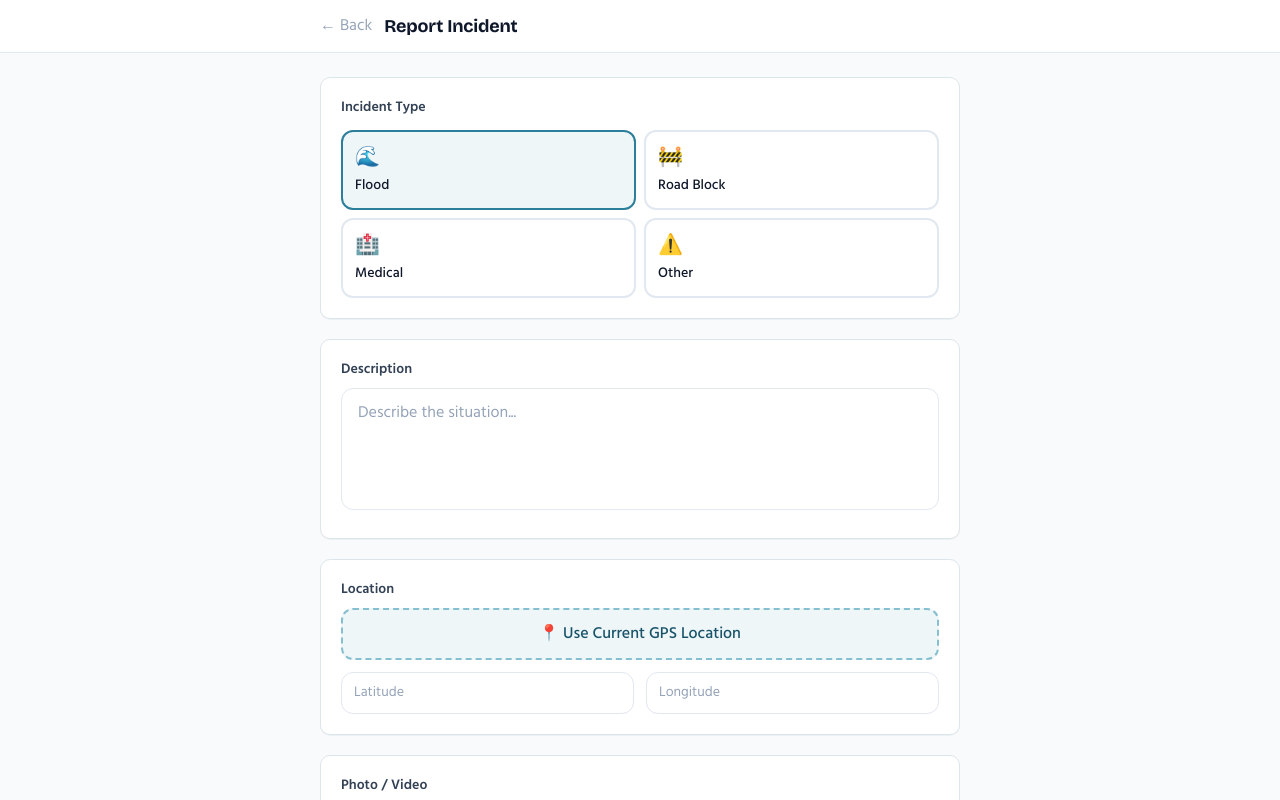
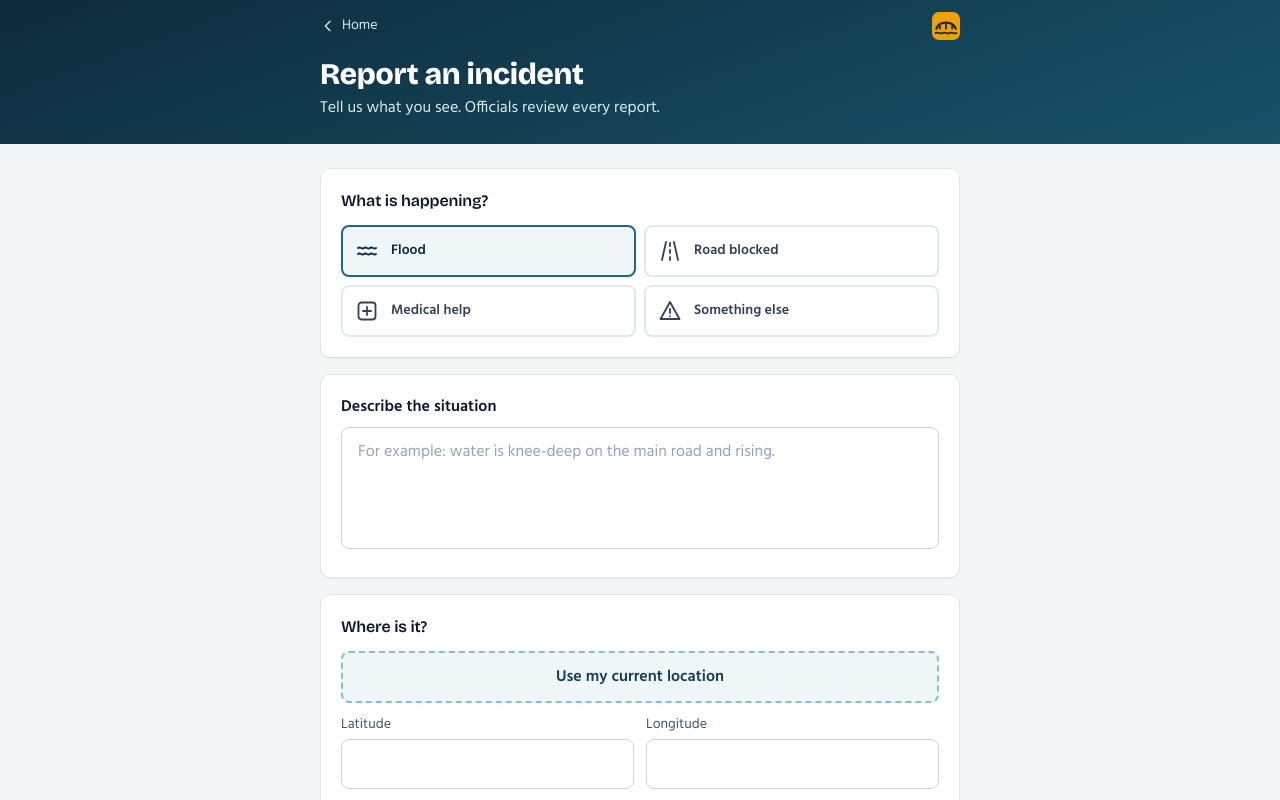
Before and after one commit to DeadlyPro34/suraksha-setu, a Next.js app in the folder frontend/: page /report in a window 1280 px wide. Shown: the top 800 px of the page. Built offline with nearby package versions, Linux system fonts and the light colour scheme.

Commit message:
Updated frontend files in test branch

```diff
--- a/frontend/app/(citizen)/report/page.tsx
+++ b/frontend/app/(citizen)/report/page.tsx
@@ -4,6 +4,8 @@ import { useState } from "react";
 import Link from "next/link";
 import { createReport } from "@/lib/api";
 import { Report } from "@/lib/types";
+import { Icon } from "@/components/Icons";
+import { PageHeader } from "@/components/PageHeader";
 
 export default function ReportIncident() {
   const [type, setType] = useState<Report["type"]>("flood");
@@ -59,141 +61,84 @@ export default function ReportIncident() {
     }
   };
 
+  const field = "w-full px-4 py-3 bg-white border border-slate-300 rounded-lg text-slate-900 placeholder:text-slate-400 focus:border-blue-600 focus:ring-2 focus:ring-blue-600/20 outline-none";
+  const TYPES = [
+    { value: "flood", icon: "flood", label: "Flood" },
+    { value: "road_block", icon: "road", label: "Road blocked" },
+    { value: "medical", icon: "medical", label: "Medical help" },
+    { value: "other", icon: "incident", label: "Something else" },
+  ];
+
   if (submitted) {
     return (
-      <div className="min-h-screen bg-slate-50 flex items-center justify-center p-4">
-        <div className="card p-8 max-w-md w-full text-center animate-fade-in">
-          <div className="text-5xl mb-4">✅</div>
-          <h2 className="text-xl font-bold text-slate-900 mb-2">Report Submitted</h2>
-          <p className="text-slate-500 text-sm mb-6">
-            Your report was saved and is pending verification. Keep this reference ID for follow-up.
-          </p>
-          <div className="p-3 bg-blue-50 border border-blue-200 rounded-xl mb-6">
-            <p className="text-xs text-blue-700 break-all">🆔 Report ID: {createdReport?.id}</p>
-            <p className="text-xs text-blue-700">📍 Location: {lat}, {lon}</p>
-            <p className="text-xs text-blue-700 mt-1">📝 Type: {type.replace("_", " ")}</p>
-          </div>
-          <Link href="/" className="inline-block px-6 py-2.5 gradient-primary text-white font-medium rounded-xl hover:opacity-90 transition-opacity">
-            Back to Home
-          </Link>
+      <div className="min-h-screen flex items-center justify-center p-4">
+        <div className="card p-8 max-w-md w-full animate-fade-in">
+          <span className="inline-flex w-12 h-12 rounded-full bg-emerald-100 text-emerald-700 items-center justify-center"><Icon name="check" className="w-7 h-7" /></span>
+          <h1 className="font-display text-2xl font-bold text-slate-900 mt-4">Report received</h1>
+          <p className="text-slate-600 mt-1">It is saved and waiting for verification. Keep this ID if you need to follow up.</p>
+          <dl className="mt-5 rounded-lg bg-slate-50 border border-slate-200 divide-y divide-slate-200 text-sm">
+            <div className="p-3"><dt className="text-slate-500">Report ID</dt><dd className="font-semibold text-slate-900 break-all">{createdReport?.id}</dd></div>
+            <div className="p-3"><dt className="text-slate-500">Type</dt><dd className="font-semibold text-slate-900 capitalize">{type.replace(/_/g, " ")}</dd></div>
+            <div className="p-3"><dt className="text-slate-500">Location</dt><dd className="font-semibold text-slate-900">{lat}, {lon}</dd></div>
+          </dl>
+          <Link href="/" className="mt-6 block text-center py-3 bg-ink text-white font-semibold rounded-lg hover:bg-blue-800">Back to home</Link>
         </div>
       </div>
     );
   }
 
   return (
-    <div className="min-h-screen bg-slate-50">
-      {/* Header */}
-      <header className="bg-white border-b border-slate-200 sticky top-0 z-50">
-        <div className="max-w-2xl mx-auto px-4 py-3 flex items-center gap-3">
-          <Link href="/" className="text-slate-400 hover:text-slate-600 transition-colors">
-            ← Back
-          </Link>
-          <h1 className="text-lg font-bold text-slate-900">Report Incident</h1>
-        </div>
-      </header>
+    <div className="min-h-screen">
+      <PageHeader title="Report an incident" sub="Tell us what you see. Officials review every report." />
 
       <main className="max-w-2xl mx-auto px-4 py-6">
-        <form onSubmit={handleSubmit} className="space-y-5 animate-fade-in">
-          {/* Incident Type */}
-          <div className="card p-5">
-            <label className="block text-sm font-semibold text-slate-700 mb-3">Incident Type</label>
-            <div className="grid grid-cols-2 gap-2">
-              {[
-                { value: "flood", icon: "🌊", label: "Flood" },
-                { value: "road_block", icon: "🚧", label: "Road Block" },
-                { value: "medical", icon: "🏥", label: "Medical" },
-                { value: "other", icon: "⚠️", label: "Other" },
-              ].map((opt) => (
-                <button
-                  key={opt.value}
-                  type="button"
+        <form onSubmit={handleSubmit} className="space-y-4 animate-fade-in">
+          <fieldset className="card p-5">
+            <legend className="sr-only">Incident type</legend>
+            <h2 className="font-semibold text-slate-900 mb-3">What is happening?</h2>
+            <div role="radiogroup" aria-label="Incident type" className="grid grid-cols-2 gap-2">
+              {TYPES.map((opt) => (
+                <button key={opt.value} type="button" role="radio" aria-checked={type === opt.value}
                   onClick={() => setType(opt.value as Report["type"])}
-                  className={`p-3 rounded-xl border-2 text-left transition-all duration-200 ${
-                    type === opt.value
-                      ? "border-blue-500 bg-blue-50"
-                      : "border-slate-200 bg-white hover:border-slate-300"
-                  }`}
-                >
-                  <div className="text-xl mb-1">{opt.icon}</div>
-                  <div className="text-sm font-medium text-slate-900">{opt.label}</div>
+                  className={`p-3 rounded-lg border-2 text-left flex items-center gap-3 ${type === opt.value ? "border-blue-600 bg-blue-50 text-blue-900" : "border-slate-200 bg-white text-slate-700 hover:border-slate-300"}`}>
+                  <Icon name={opt.icon} className="w-6 h-6 shrink-0" />
+                  <span className="font-semibold text-sm">{opt.label}</span>
                 </button>
               ))}
             </div>
+          </fieldset>
+
+          <div className="card p-5">
+            <label htmlFor="desc" className="block font-semibold text-slate-900 mb-2">Describe the situation</label>
+            <textarea id="desc" value={description} onChange={(e) => setDescription(e.target.value)} rows={4} required
+              placeholder="For example: water is knee-deep on the main road and rising." className={`${field} resize-none`} />
           </div>
 
-          {/* Description */}
           <div className="card p-5">
-            <label className="block text-sm font-semibold text-slate-700 mb-2">Description</label>
-            <textarea
-              value={description}
-              onChange={(e) => setDescription(e.target.value)}
-              placeholder="Describe the situation..."
-              rows={4}
-              required
-              className="w-full px-4 py-3 border border-slate-200 rounded-xl text-slate-900 placeholder-slate-400 focus:ring-2 focus:ring-blue-500 focus:border-transparent outline-none resize-none transition-all"
-            />
+            <h2 className="font-semibold text-slate-900 mb-3">Where is it?</h2>
+            <button type="button" onClick={getLocation} disabled={gettingLocation}
+              className="w-full mb-3 py-3 border-2 border-dashed border-blue-300 bg-blue-50 text-blue-800 font-semibold rounded-lg hover:bg-blue-100 disabled:opacity-50">
+              {gettingLocation ? "Finding your location…" : lat ? `Location set: ${lat}, ${lon}` : "Use my current location"}
+            </button>
+            <div className="grid grid-cols-2 gap-3">
+              <div>
+                <label htmlFor="lat" className="block text-sm text-slate-600 mb-1">Latitude</label>
+                <input id="lat" type="number" value={lat} onChange={(e) => setLat(e.target.value)} min="-90" max="90" step="any" required className={field} />
+              </div>
+              <div>
+                <label htmlFor="lon" className="block text-sm text-slate-600 mb-1">Longitude</label>
+                <input id="lon" type="number" value={lon} onChange={(e) => setLon(e.target.value)} min="-180" max="180" step="any" required className={field} />
+              </div>
+            </div>
+            {locationMessage && <p role="status" className="text-sm text-amber-800 mt-2">{locationMessage}</p>}
           </div>
 
-          {/* Location */}
-          <div className="card p-5">
-            <label className="block text-sm font-semibold text-slate-700 mb-2">Location</label>
-            <button
-              type="button"
-              onClick={getLocation}
-              disabled={gettingLocation}
-              className="w-full mb-3 py-3 border-2 border-dashed border-blue-300 bg-blue-50 text-blue-700 font-medium rounded-xl hover:bg-blue-100 transition-all disabled:opacity-50"
-            >
-              {gettingLocation ? "📍 Getting location..." : lat ? `📍 ${lat}, ${lon}` : "📍 Use Current GPS Location"}
-            </button>
-            <div className="grid grid-cols-2 gap-3">
-              <input
-                type="number"
-                value={lat}
-                onChange={(e) => setLat(e.target.value)}
-                placeholder="Latitude"
-                min="-90"
-                max="90"
-                step="any"
-                required
-                className="px-3 py-2.5 border border-slate-200 rounded-xl text-sm text-slate-900 placeholder-slate-400 focus:ring-2 focus:ring-blue-500 focus:border-transparent outline-none transition-all"
-              />
-              <input
-                type="number"
-                value={lon}
-                onChange={(e) => setLon(e.target.value)}
-                placeholder="Longitude"
-                min="-180"
-                max="180"
-                step="any"
-                required
-                className="px-3 py-2.5 border border-slate-200 rounded-xl text-sm text-slate-900 placeholder-slate-400 focus:ring-2 focus:ring-blue-500 focus:border-transparent outline-none transition-all"
-              />
-            </div>
-            {locationMessage && <p role="status" className="text-xs text-amber-700 mt-2">{locationMessage}</p>}
-          </div>
+          <p className="text-sm text-slate-500 px-1">Photo and video uploads are not available yet.</p>
 
-          {/* Photo uploads are not connected to storage yet. */}
-          <div className="card p-5">
-            <label className="block text-sm font-semibold text-slate-700 mb-2">Photo / Video</label>
-            <div className="border-2 border-dashed border-slate-200 rounded-xl p-8 text-center">
-              <div className="text-3xl mb-2">📷</div>
-              <p className="text-sm text-slate-500">Photo and video uploads are not connected yet.</p>
-            </div>
-          </div>
-
-          {/* Submit */}
-          {submitError && (
-            <p role="alert" className="p-3 rounded-xl border border-red-200 bg-red-50 text-sm text-red-700">
-              {submitError}
-            </p>
-          )}
-          <button
-            type="submit"
-            disabled={submitting || !description.trim() || !lat || !lon}
-            className="w-full py-3.5 gradient-danger text-white font-semibold rounded-xl hover:opacity-90 disabled:opacity-50 transition-all duration-200 shadow-lg shadow-red-500/25"
-          >
-            {submitting ? "Submitting Report..." : "🚨 Submit Report"}
+          {submitError && <p role="alert" className="p-3 rounded-lg border border-red-200 bg-red-50 text-sm text-red-800">{submitError}</p>}
+          <button type="submit" disabled={submitting || !description.trim() || !lat || !lon}
+            className="w-full py-3.5 bg-alarm text-white font-bold rounded-lg hover:brightness-110 disabled:opacity-50">
+            {submitting ? "Sending…" : "Send report"}
           </button>
         </form>
       </main>
--- a/frontend/app/(citizen)/shelters/page.tsx
+++ b/frontend/app/(citizen)/shelters/page.tsx
@@ -4,12 +4,9 @@ import { useCallback, useEffect, useState } from "react";
 import Link from "next/link";
 import { getShelters } from "@/lib/api";
 import { Shelter } from "@/lib/types";
+import { PageHeader } from "@/components/PageHeader";
 
-function capacityColor(pct: number): string {
-  if (pct >= 50) return "text-green-600 bg-green-50";
-  if (pct >= 20) return "text-amber-600 bg-amber-50";
-  return "text-red-600 bg-red-50";
-}
+const barColor = (pct: number) => (pct >= 50 ? "bg-emerald-600" : pct >= 20 ? "bg-saffron" : "bg-alarm");
 
 function statusBadge(status: string) {
   const map: Record<string, string> = {
@@ -41,70 +38,39 @@ export default function SheltersPage() {
     void loadShelters();
   }, [loadShelters]);
 
+  const openCount = shelters.filter((sh) => sh.status === "open").length;
+
   return (
-    <div className="min-h-screen bg-slate-50">
-      {/* Header */}
-      <header className="bg-white border-b border-slate-200 sticky top-0 z-50">
-        <div className="max-w-2xl mx-auto px-4 py-3 flex items-center gap-3">
-          <Link href="/" className="text-slate-400 hover:text-slate-600 transition-colors">← Back</Link>
-          <h1 className="text-lg font-bold text-slate-900">Nearest Safe Shelters</h1>
-        </div>
-      </header>
+    <div className="min-h-screen">
+      <PageHeader title="Find a shelter" sub={!loading && !error && shelters.length ? `${openCount} of ${shelters.length} shelters are open` : "Registered shelters and free places"} />
 
       <main className="max-w-2xl mx-auto px-4 py-6 space-y-3">
-        {/* Info banner */}
-        <div className="p-3 bg-blue-50 border border-blue-200 rounded-xl flex items-center gap-2">
-          <span className="text-blue-600">📍</span>
-          <p className="text-xs text-blue-700">Registered shelter locations and capacity from the live database.</p>
-        </div>
-
-        {loading && <div role="status" className="card p-5 text-sm text-slate-500">Loading shelters…</div>}
+        {loading && <div role="status" className="card p-5 text-slate-500">Loading shelters…</div>}
         {error && (
-          <div role="alert" className="card p-5 text-sm text-red-700">
+          <div role="alert" className="card p-5 text-red-700">
             <p>Could not load shelters: {error}</p>
-            <button onClick={() => void loadShelters()} className="mt-3 font-medium underline">Try again</button>
+            <button onClick={() => void loadShelters()} className="mt-3 font-semibold underline">Try again</button>
           </div>
         )}
-        {!loading && !error && shelters.length === 0 && (
-          <div className="card p-5 text-sm text-slate-500">No shelters are registered in the database yet.</div>
-        )}
+        {!loading && !error && shelters.length === 0 && <div className="card p-5 text-slate-500">No shelters are registered yet.</div>}
 
-        {shelters.map((shelter, i) => (
-          <div
-            key={shelter.id}
-            className="card p-4 animate-fade-in"
-            style={{ animationDelay: `${i * 0.08}s` }}
-          >
-            <div className="flex items-start justify-between mb-2">
-              <div>
-                <h3 className="font-semibold text-slate-900">{shelter.name}</h3>
+        {shelters.map((shelter) => (
+          <article key={shelter.id} className="card p-4">
+            <div className="flex items-start justify-between gap-3">
+              <div className="min-w-0">
+                <h2 className="font-display text-lg font-bold text-slate-900">{shelter.name}</h2>
                 <p className="text-xs text-slate-500 mt-0.5">{shelter.lat.toFixed(5)}, {shelter.lon.toFixed(5)}</p>
               </div>
-              <span className={`badge ${statusBadge(shelter.status)}`}>
-                {shelter.status}
-              </span>
+              <span className={`badge shrink-0 capitalize ${statusBadge(shelter.status)}`}>{shelter.status}</span>
             </div>
 
-            {/* Capacity bar */}
-            <div className="mt-3">
-              <div className="flex items-center justify-between mb-1">
-                <span className="text-xs text-slate-500">Capacity Available</span>
-                <span className={`text-xs font-semibold px-2 py-0.5 rounded-full ${capacityColor(shelter.available_percentage)}`}>
-                  {shelter.available_percentage}% · {shelter.available_capacity} places
-                </span>
-              </div>
-              <div className="h-2 bg-slate-100 rounded-full overflow-hidden">
-                <div
-                  className={`h-full rounded-full transition-all duration-500 ${
-                    shelter.available_percentage >= 50 ? "bg-green-500" :
-                    shelter.available_percentage >= 20 ? "bg-amber-500" : "bg-red-500"
-                  }`}
-                  style={{ width: `${shelter.available_percentage}%` }}
-                />
+            <div className="mt-4">
+              <p className="text-slate-900"><span className="font-display text-2xl font-bold">{shelter.available_capacity}</span> <span className="text-slate-600">places free ({shelter.available_percentage}%)</span></p>
+              <div className="h-2 bg-slate-100 rounded-full overflow-hidden mt-2" role="img" aria-label={`${shelter.available_percentage}% of places free`}>
+                <div className={`h-full rounded-full ${barColor(shelter.available_percentage)}`} style={{ width: `${shelter.available_percentage}%` }} />
               </div>
             </div>
 
-            {/* Registered amenities */}
             {(shelter.has_electricity || shelter.has_medical) && (
               <div className="mt-3 flex flex-wrap gap-1.5">
                 {shelter.has_electricity && <span className="badge badge-info">Electricity</span>}
@@ -112,13 +78,13 @@ export default function SheltersPage() {
               </div>
             )}
 
-            {/* Action */}
             {shelter.status === "open" && (
-              <a href={`https://www.google.com/maps/dir/?api=1&destination=${shelter.lat},${shelter.lon}`} target="_blank" rel="noreferrer" className="mt-3 block w-full py-2 text-center text-sm font-medium text-blue-700 bg-blue-50 border border-blue-200 rounded-xl hover:bg-blue-100 transition-colors">
-                🧭 Get Directions
+              <a href={`https://www.google.com/maps/dir/?api=1&destination=${shelter.lat},${shelter.lon}`} target="_blank" rel="noreferrer"
+                className="mt-4 block w-full py-2.5 text-center font-semibold text-ink bg-saffron rounded-lg hover:brightness-105">
+                Get directions
               </a>
             )}
-          </div>
+          </article>
         ))}
       </main>
     </div>
--- a/frontend/app/globals.css
+++ b/frontend/app/globals.css
@@ -44,6 +44,7 @@ h1, h2, h3 { font-family: var(--font-display), var(--font-body), sans-serif; let
   .animate-fade-in, .animate-slide-in, .animate-pulse-dot, .wave-drift { animation: none; }
 }
 
+@layer components {
 .glass { background: rgba(255,255,255,.85); backdrop-filter: blur(10px); border: 1px solid rgba(255,255,255,.4); }
 
 .gradient-primary { background: linear-gradient(160deg, #0E2A3B 0%, #185369 100%); }
@@ -70,3 +71,4 @@ h1, h2, h3 { font-family: var(--font-display), var(--font-body), sans-serif; let
 .badge-warning { background: #FDEDC7; color: #8A5600; }
 .badge-info    { background: #DCEEF4; color: #185369; }
 .badge-neutral { background: #E9EFF2; color: #4A5F6C; }
+}
--- /dev/null
+++ b/frontend/components/PageHeader.tsx
@@ -0,0 +1,20 @@
+import Link from "next/link";
+import { BrandMark } from "./Brand";
+
+export function PageHeader({ title, sub }: { title: string; sub?: string }) {
+  return (
+    <header className="gradient-primary text-white">
+      <div className="max-w-2xl mx-auto px-4 pt-3 pb-6">
+        <div className="flex items-center justify-between">
+          <Link href="/" className="inline-flex items-center gap-1.5 text-sm text-blue-100 hover:text-white">
+            <svg viewBox="0 0 24 24" className="w-4 h-4" fill="none" stroke="currentColor" strokeWidth="2" strokeLinecap="round" strokeLinejoin="round" aria-hidden="true"><path d="m15 5-7 7 7 7" /></svg>
+            Home
+          </Link>
+          <BrandMark className="w-7 h-7" />
+        </div>
+        <h1 className="font-display text-2xl sm:text-3xl font-extrabold mt-4">{title}</h1>
+        {sub && <p className="text-blue-100 mt-1">{sub}</p>}
+      </div>
+    </header>
+  );
+}
```
